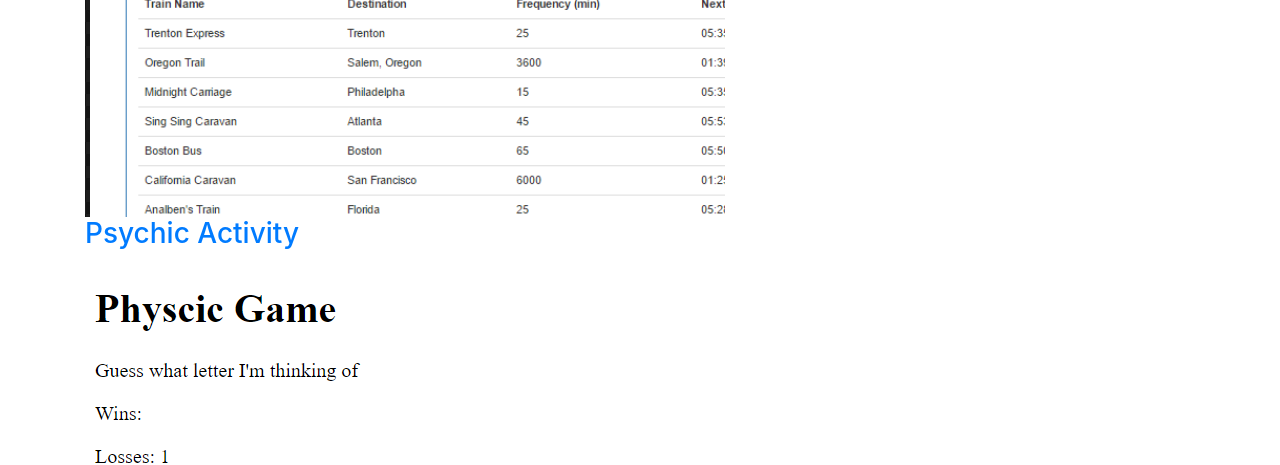
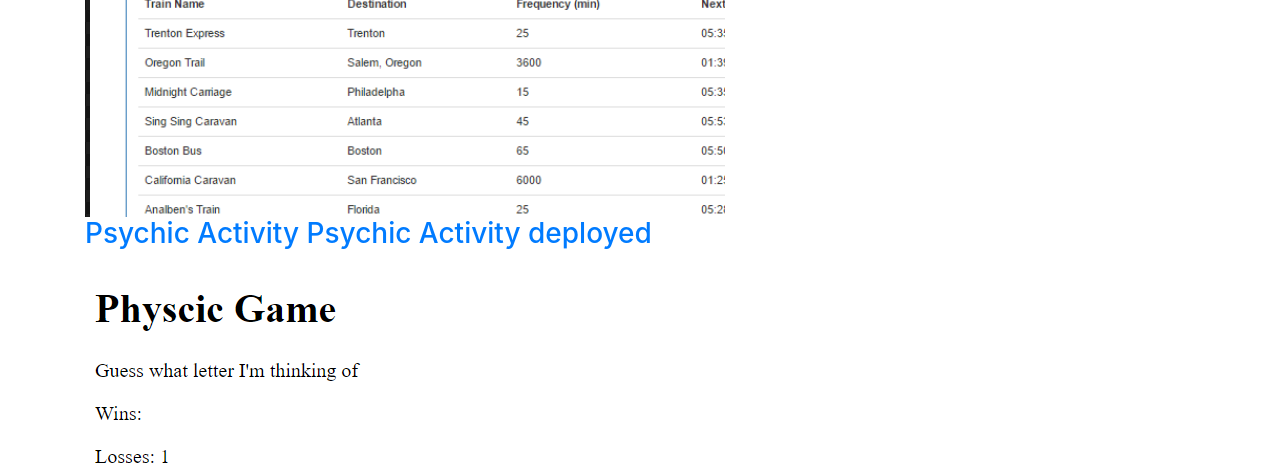
Before and after one commit to Smritisri/bootstrap-portfolio, a plain HTML site: page portfolio.html in a window 1280 px wide. Shown: the part 938-1403 px from the top of the page. Drawn offline with nearby package versions, Linux system fonts and the light colour scheme.

Commit message:
added psychic activity deployed

```diff
--- a/portfolio.html
+++ b/portfolio.html
@@ -47,7 +47,7 @@
   <div id="main-container" class="container">
     <section class="main-section">
       <h1>Portfolio</h1>
-      <h3 display:inline>
+      <h3 display:inline-block>
       <a href= "https://github.com/Smritisri/liri-node-app">Liribot</a>
       <a href= "https://github.com/Smritisri/liri-node-app">Liribot video</a>
     </h3>
@@ -64,11 +64,15 @@
           <a href="https://smritisri.github.io/Train_activity/">
         <img src="assets/images/train_activity.png" alt="Train Activity"></a>
 
-        <a href="https://github.com/Smritisri/Psychic-Game.io">
-        <h3>Psychic Activity</h3></a>
+        <!-- <a href="https://github.com/Smritisri/Psychic-Game.io">
+        <h3>Psychic Activity</h3></a> -->
       </div>
       <div class="work">
-          <a href="https://smritisri.github.io/Psychic-Game.io/">
+          <!-- <a href="https://smritisri.github.io/Psychic-Game.io/"> -->
+            <h3 display:inline>
+            <a href="https://smritisri.github.io/Psychic-Game.io/">Psychic Activity</a>
+            <a href="https://smritisri.github.io/Psychic-Game.io/">Psychic Activity deployed</a>
+          </h3>
         <img src="assets/images/psychic.png" alt="Psychic Game"></a>
 
         <!-- <h3>Trivia Game</h3>
```
